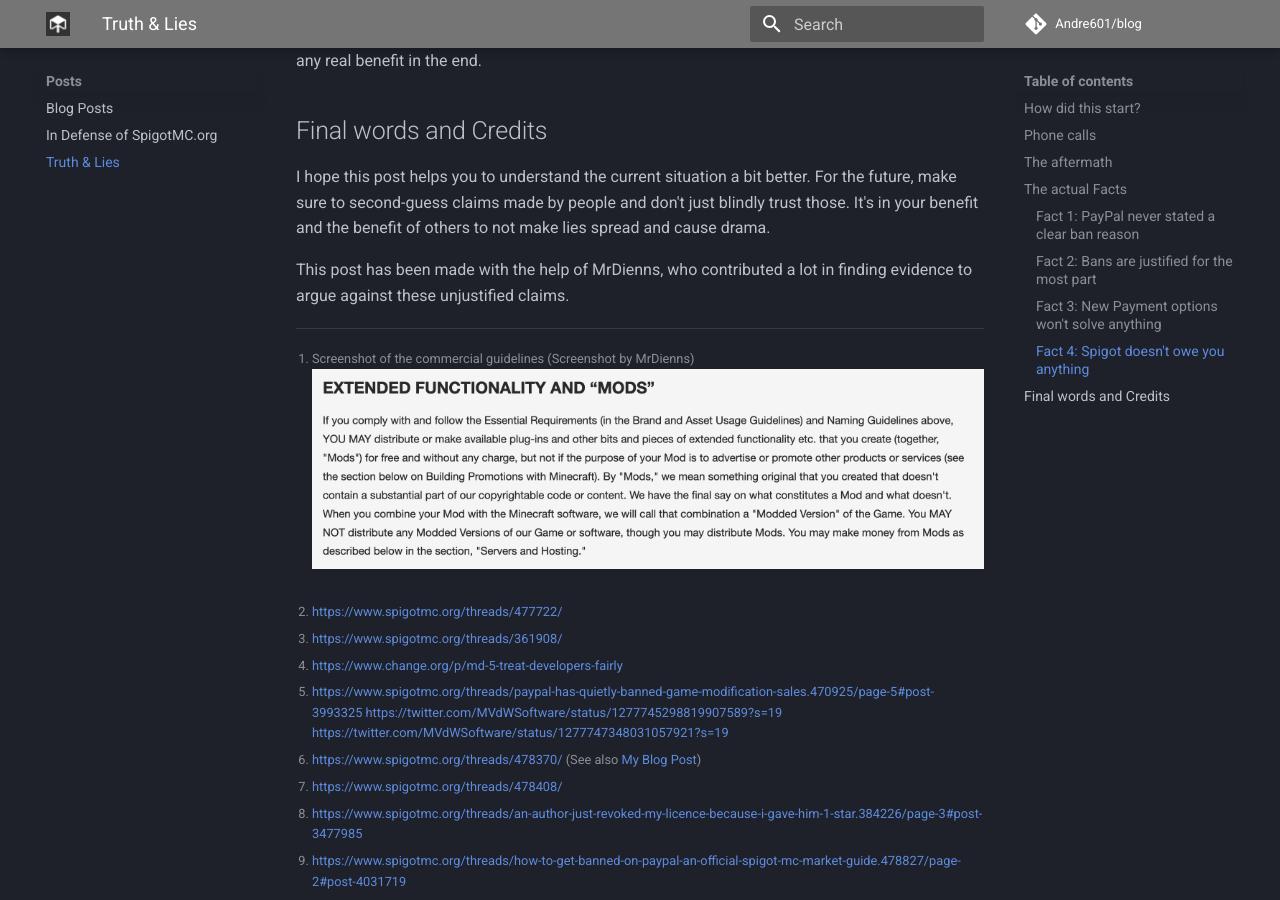
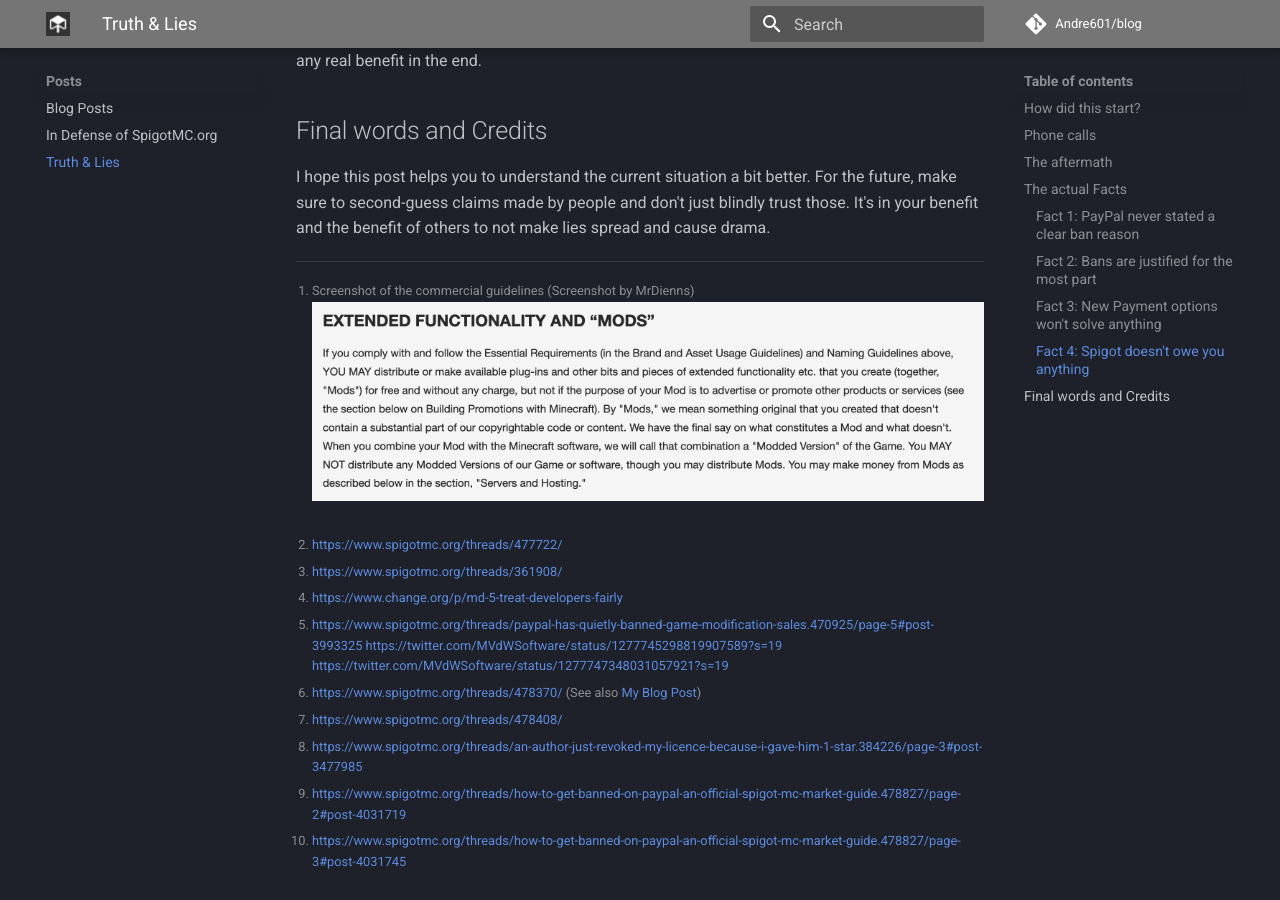
Before and after one commit to Andre601/blog, an MkDocs documentation site: the page built from docs/posts/truth-and-lies.md, in a window 1280 px wide and 900 px high, scrolled down 3264 px. Built offline with MkDocs 1.6.1 and Material for MkDocs 9.7.7, drawn with Linux system fonts in a browser that asks for light colours; comment, search, counter and statistics services are not loaded.

Commit message:
Update truth-and-lies.md

```diff
--- a/docs/posts/truth-and-lies.md
+++ b/docs/posts/truth-and-lies.md
@@ -69,8 +69,6 @@
 ## Final words and Credits
 I hope this post helps you to understand the current situation a bit better. For the future, make sure to second-guess claims made by people and don't just blindly trust those. It's in your benefit and the benefit of others to not make lies spread and cause drama.
 
-This post has been made with the help of MrDienns, who contributed a lot in finding evidence to argue against these unjustified claims.
-
 <!-- Footnotes -->
 
 [^1]:
```
